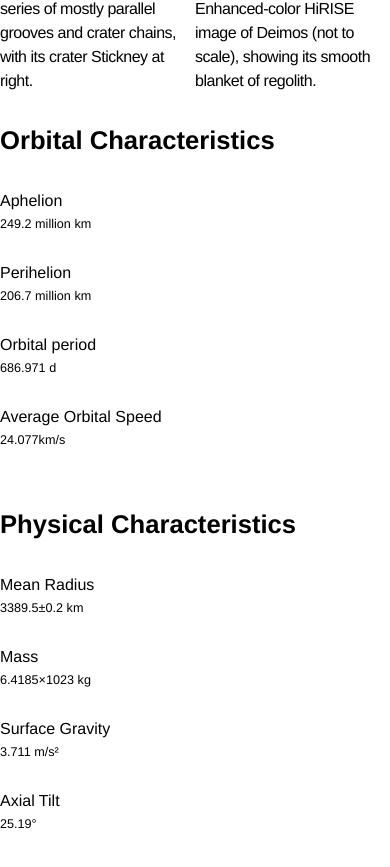
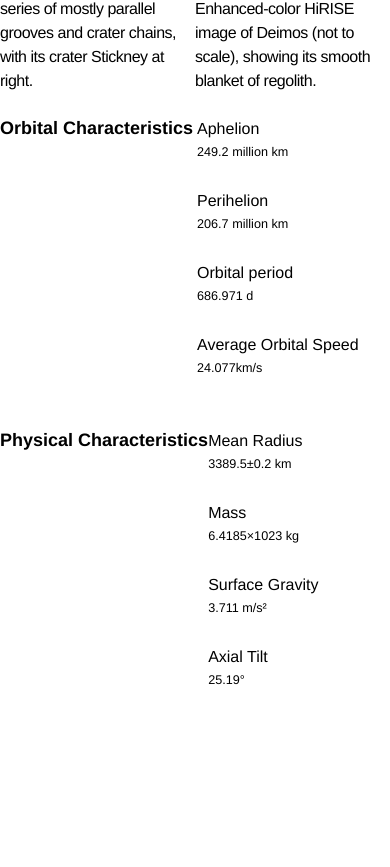
Before and after one commit to sarahadema/dsn1675-planet-website, a plain HTML site: page index.html in a window 390 px wide. Shown: the part 1779-2646 px from the top of the page. After the commit the page ends 2520 px from the top, so only its background shows below. Drawn offline with Linux system fonts and the light colour scheme.

Commit message:
Modular Typography
added typography html to index.html. Worked on getting the two dl to be
responsive but having some issues

```diff
--- a/index.html
+++ b/index.html
@@ -68,8 +68,8 @@
 </div>
 
 <div class="grid">
-
-	<h2 class="unit">Orbital Characteristics</h2>
+	<div class="unit-m-1-2 unit-l-1-2">
+		<h5 class="unit mega">Orbital Characteristics</h5>
 
 		<dl class="facts unit">
 			<dt class="mili">Aphelion<dd class="micro">249.2 million km</dd></dt>
@@ -78,10 +78,11 @@
 			<dt class="mili">Average Orbital Speed <dd class="micro">24.077km/s </dd></dt>
 		</dl>
 	</div>
+</div>
 
 <div class="grid">
-
-	<h2 class="unit">Physical Characteristics</h2>
+	<div class=" grid unit-m-1-2 unit-l-1-2">
+		<h5 class="unit mega">Physical Characteristics</h5>
 
 		<dl class="facts unit">
 			<dt class="mili">Mean Radius<dd class="micro">3389.5±0.2 km</dd></dt>
@@ -90,6 +91,7 @@
 			<dt class="mili">Axial Tilt<dd class="micro">25.19°</dd></dt>
 		</dl>
 	</div>
+</div>
 
 </article>
 </body>
```
Lines whose indentation alone changed are shown as unchanged.
